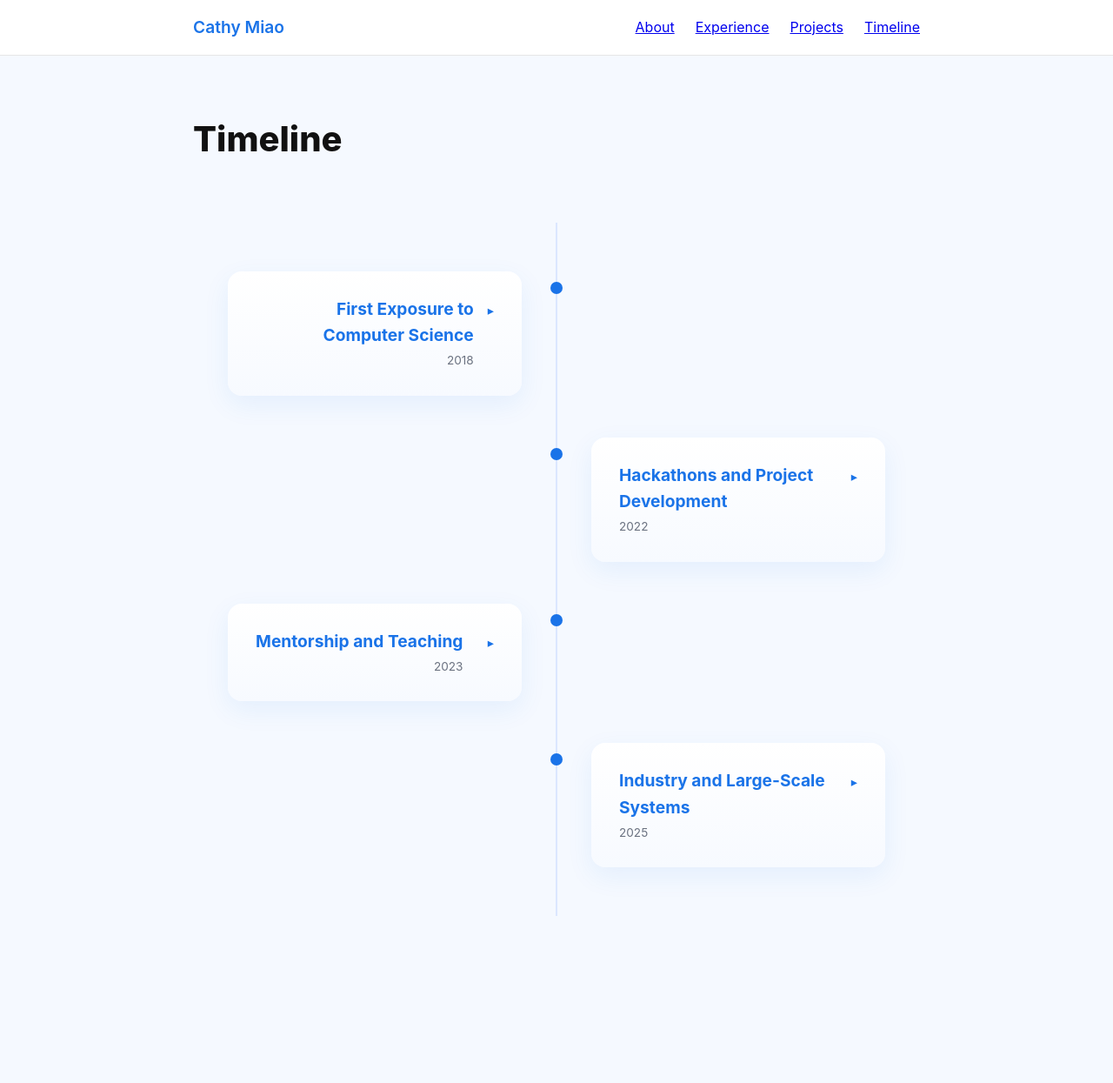
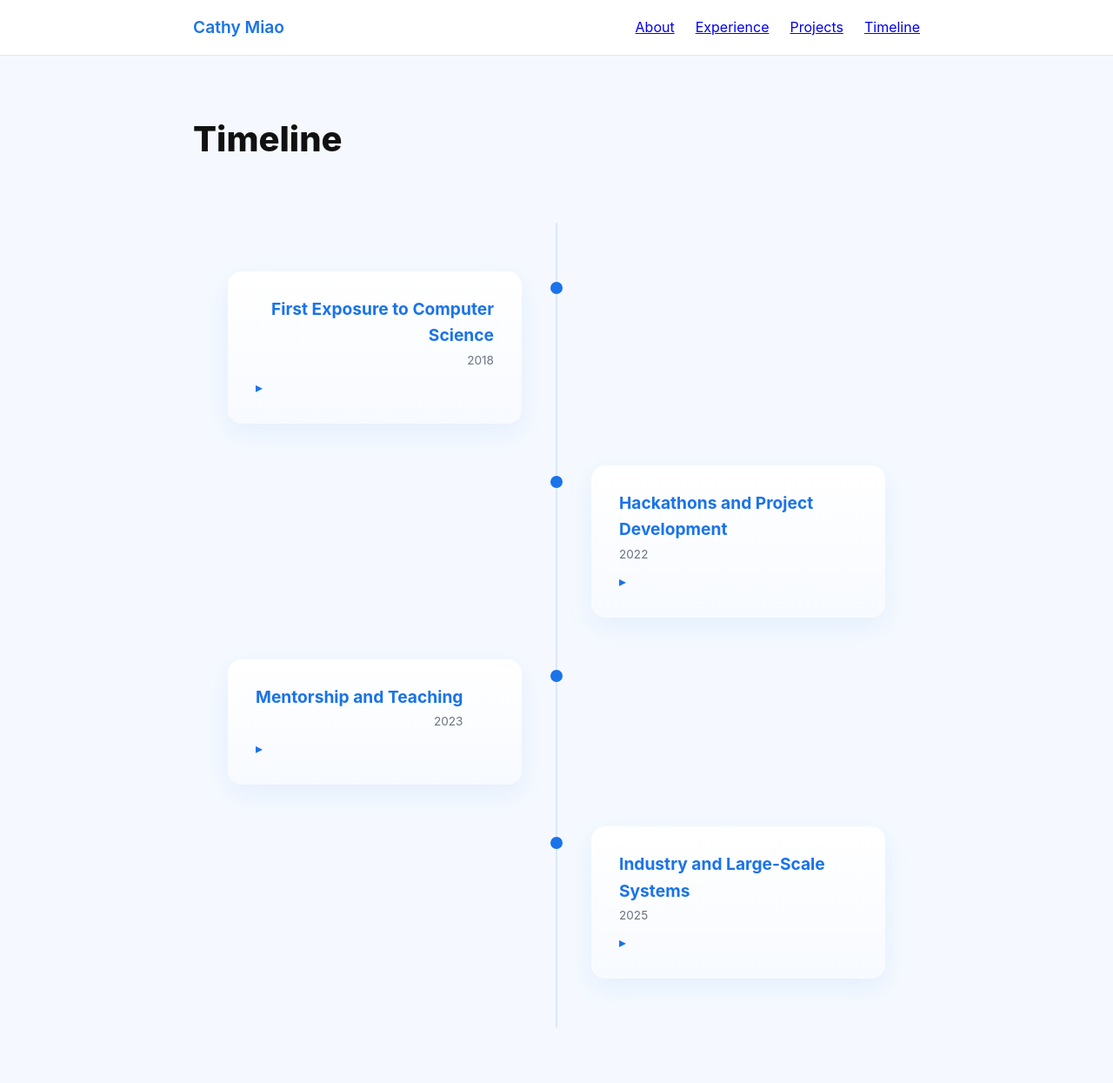
Before and after one commit to cathymiao04/digitalportfolio, a Jekyll site: the page built from timeline.md, in a window 1280 px wide. Shown: the whole page at 87% size. Built offline with Jekyll 4.4.1, drawn with Linux system fonts in a browser that asks for light colours; before the commit the page ends 1117 px from its top, so only the background shows below that.

Commit message:
Update style.css

```diff
--- a/assets/css/style.css
+++ b/assets/css/style.css
@@ -370,19 +370,32 @@ h1 {
   cursor: pointer;
   list-style: none;
   display: flex;
-  align-items: baseline;
-  gap: 1rem;
+  flex-direction: column;
+  align-items: flex-start;
 }
 
 .timeline-details summary::-webkit-details-marker {
   display: none;
 }
 
+.timeline-summary-text h3 {
+  font-size: 1.2rem;
+  font-weight: 700;
+  color: #1a73e8;
+  margin: 0;
+}
+
+.timeline-summary-text .timeline-date {
+  font-size: 0.85rem;
+  color: #6b7280;
+  margin-top: 0.25rem;
+}
+
 .timeline-details summary::after {
   content: "▸";
   color: #1a73e8;
-  font-size: 0.9rem;
-  margin-left: auto;
+  font-size: 1rem;
+  margin-top: 0.4rem;
   transition: transform 0.2s ease;
 }
 
@@ -390,19 +403,6 @@ h1 {
   transform: rotate(90deg);
 }
 
-.timeline-details summary h3 {
-  font-size: 1.2rem;
-  font-weight: 700;
-  color: #1a73e8;
-  margin: 0;
-}
-
-.timeline-details .timeline-date {
-  font-size: 0.85rem;
-  color: #6b7280;
-  white-space: nowrap;
-}
-
 .timeline-details p {
   margin-top: 0.75rem;
   line-height: 1.65;
```
